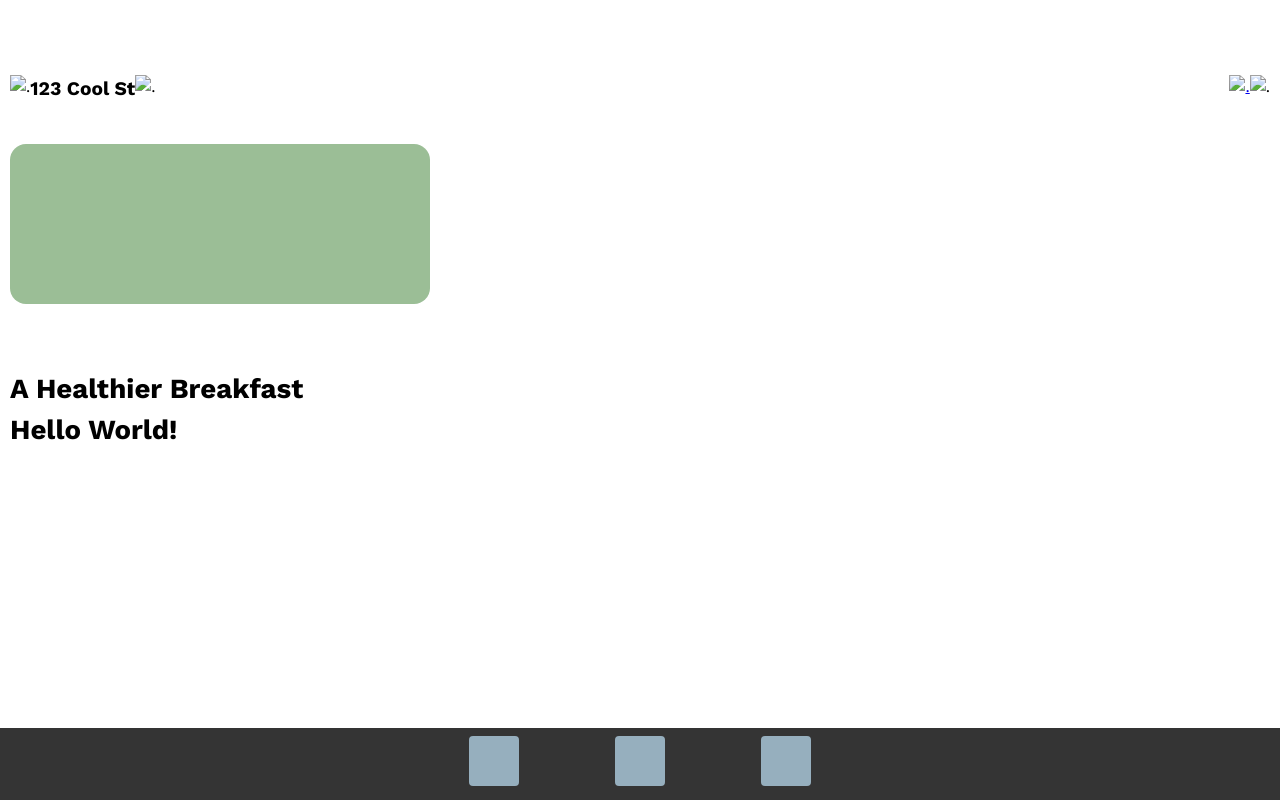
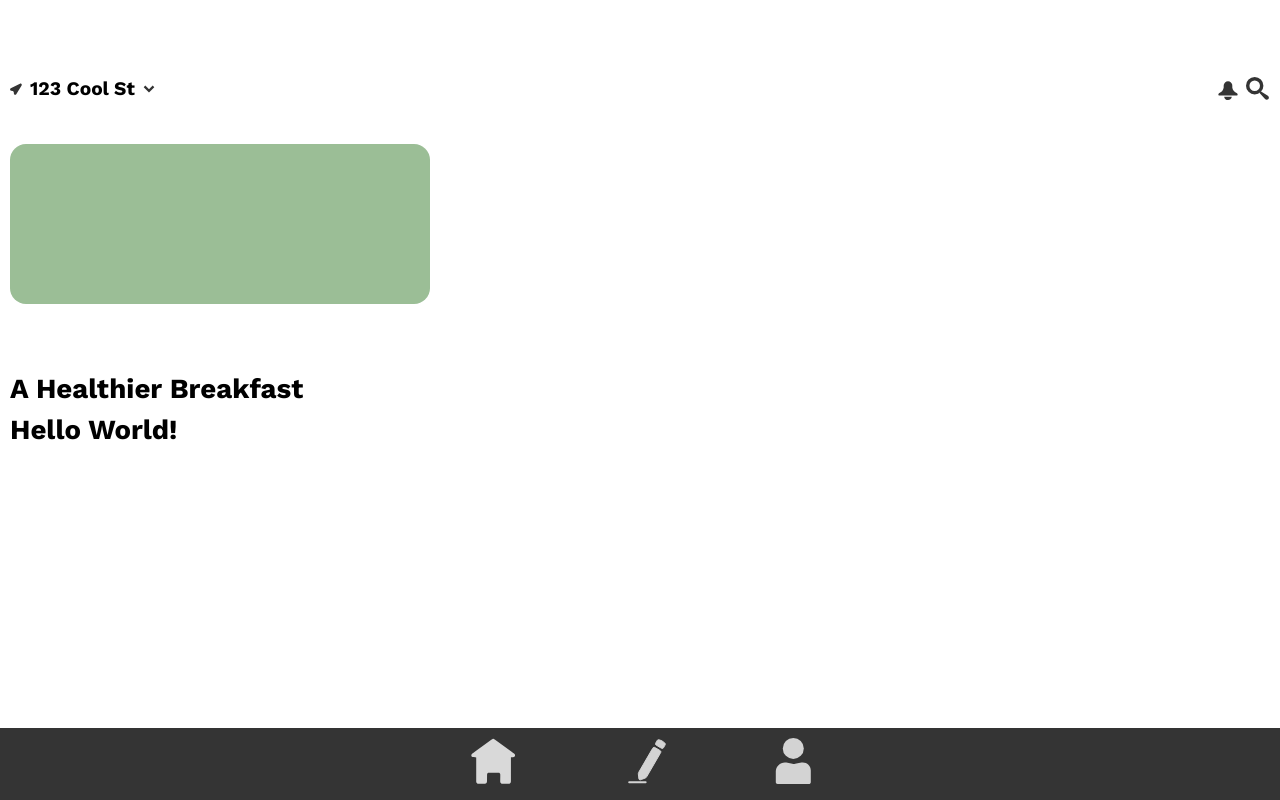
Before and after one commit to jacobcasas/LoopCart-Prototype, a website built with Vite: page loopcart_app/home.html in a window 1280 px wide. Built offline with nearby package versions, Linux system fonts and the light colour scheme.

Commit message:
adding icons to pages

```diff
--- a/loopcart_app/home.html
+++ b/loopcart_app/home.html
@@ -11,13 +11,13 @@
 <body>
   <div class="top-nav-wrap">
     <div class="left-nav">
-      <img src="" alt=".">
+      <img src="src/img/location-icon.svg" alt="." width="12px" height="12px">
       <h6>123 Cool St</h6>
-      <img src="" alt=".">
+      <img src="src/img/chevron-sm.svg" alt="" width="12px" height="12px">
     </div>
     <div class="right-nav">
-      <a href="notifictaions.html"><img src="" alt="."></a>
-      <img src="" alt=".">
+      <a href="notifictaions.html"><img src="src/img/notification-icon.svg" alt="."></a>
+      <img src="src/img/magnifying-glass.svg" alt="." width="24px" height="24px">
     </div>
   </div>
   <div class="hero-image-container">
@@ -35,9 +35,9 @@
   </div>
   <div class="bottom-nav">
     <div class="bottom-nav-container">
-      <a href="home.html"><button class="bottom-nav-button"></button></a>
-      <a href="shopping-cart.html"><button class="bottom-nav-button"></button></a>
-      <a href="profile.html"><button class="bottom-nav-button"></button></a>
+      <a href="home.html"><button class="bottom-nav-button"><img src="src/img/home-icon.svg" alt=""></button></a>
+      <a href="shopping-cart.html"><button class="bottom-nav-button"><img src="src/img/shopping-list-icon.svg" alt=""></button></a>
+      <a href="profile.html"><button class="bottom-nav-button"><img src="src/img/profile-icon.svg" alt=""></button></a>
     </div>
   </div>
 </body>
--- a/loopcart_app/src/style.css
+++ b/loopcart_app/src/style.css
@@ -190,10 +190,14 @@ p {
 
 .left-nav {
     display: flex;
+    align-items: center;
+    gap: var(--spacing-1);
 }
 
 .right-nav {
     display: flex;
+    align-items: center;
+    gap: var(--spacing-1);
 }
 
 .hero-image-container {
@@ -270,9 +274,8 @@ p {
 .bottom-nav-button {
     min-width: 50px;
     height: 50px;
-    background-color: var(--color-brand-blueberry);
     border: none;
-    border-radius: var(--br-sm);
+    background-color: transparent;
 }
 
 /* SHOPPING CART */
@@ -363,6 +366,9 @@ p {
 }
 
 .edit-button {
+    display: flex;
+    align-items: center;
+    justify-content: center;
     width: 74px;
     height: 74px;
     background-color: var(--color-gray-200);
@@ -372,6 +378,11 @@ p {
     position: fixed;
     left: 80vw;
     top: 85vh;
+}
+
+.edit-button-icon {
+    width: 45px;
+    height: 45px;
 }
 
 /* PROFILE PAGE */
```
Also changed, not shown: loopcart_app/profile.html (+5 -4 lines), loopcart_app/save-to-list-success.html (+6 -6 lines), loopcart_app/shopping-list.html (+1 -1 lines), loopcart_app/src/img/chevron-lg.svg (added), loopcart_app/src/img/chevron-sm.svg (added), loopcart_app/src/img/delete-red-x.svg (added), loopcart_app/src/img/edit-button-icon.svg (added), loopcart_app/src/img/heart-empty.svg (added), loopcart_app/src/img/heart-filled.svg (added), loopcart_app/src/img/home-icon.svg (added), loopcart_app/src/img/location-icon.svg (added), loopcart_app/src/img/magnifying-glass.svg (added), loopcart_app/src/img/notification-icon.svg (added), loopcart_app/src/img/profile-icon.svg (added), 3 more files.
